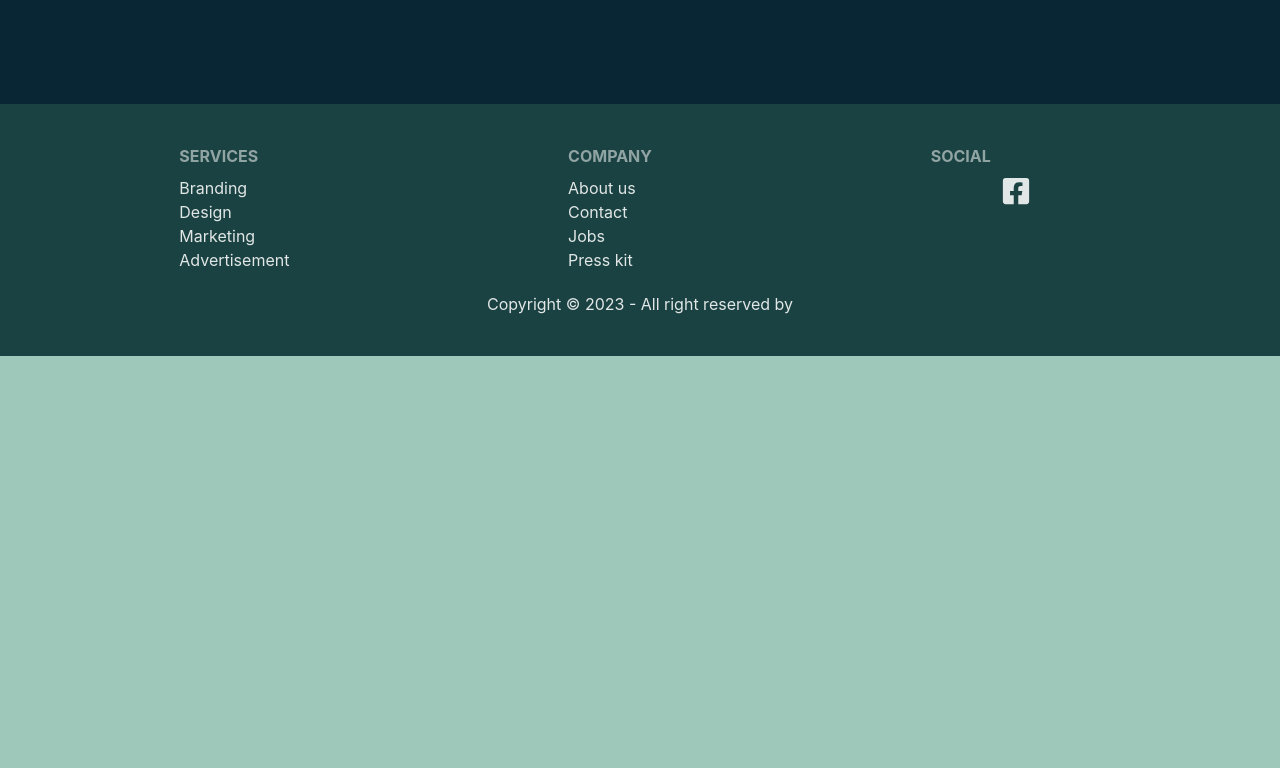
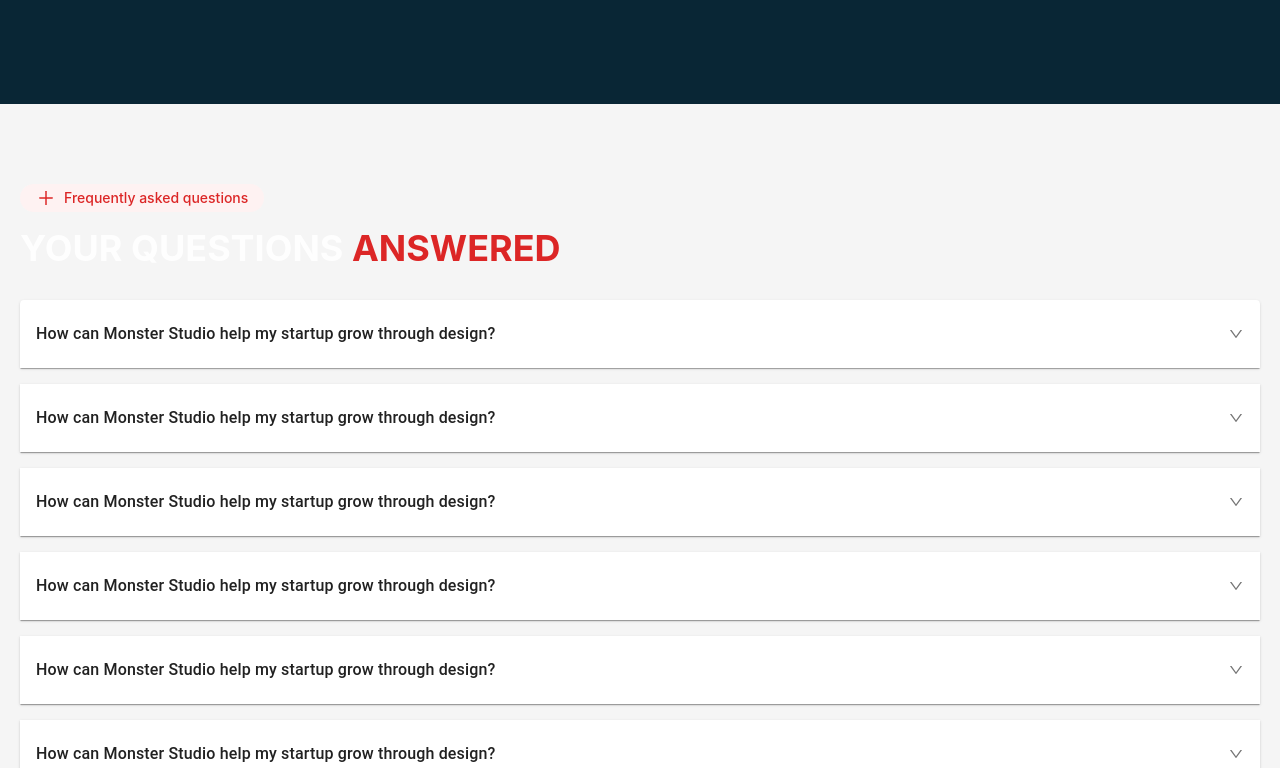
Before and after one commit to morz-mamun/T-Assistance-Client, a React (Vite) app: page / in a window 1280 px wide. Shown: the part 1612-2380 px from the top of the page. Before the commit the page ends 1968 px from the top, so only its background shows below. Built offline with nearby package versions, Linux system fonts and the light colour scheme; no server answers; some icons are missing.

Commit message:
create a accordian

```diff
--- /dev/null
+++ b/src/Pages/Home/FAQSection/FAQSection.jsx
@@ -0,0 +1,95 @@
+import React from "react";
+import { Accordion, AccordionSummary, AccordionDetails, Box, Typography } from "@mui/material";
+import { AiOutlinePlus, AiOutlineDown } from "react-icons/ai";
+
+const FAQSection =() => {
+  const faqs = [
+    {
+      question: "How can Monster Studio help my startup grow through design?",
+      answer:
+        "What makes Monster Studio different from other UI/UX design agencies What makes Monster Studio different from other UI/UX design agencies What makes Monster Studio different from other UI/UX design agencies What makes Monster Studio different from other UI/UX design agencies",
+    },
+    {
+      question: "How can Monster Studio help my startup grow through design?",
+      answer:
+        "What makes Monster Studio different from other UI/UX design agencies What makes Monster Studio different from other UI/UX design agencies What makes Monster Studio different from other UI/UX design agencies What makes Monster Studio different from other UI/UX design agencies",
+    },
+    {
+      question: "How can Monster Studio help my startup grow through design?",
+      answer:
+        "What makes Monster Studio different from other UI/UX design agencies What makes Monster Studio different from other UI/UX design agencies What makes Monster Studio different from other UI/UX design agencies What makes Monster Studio different from other UI/UX design agencies",
+    },
+    {
+      question: "How can Monster Studio help my startup grow through design?",
+      answer:
+        "What makes Monster Studio different from other UI/UX design agencies What makes Monster Studio different from other UI/UX design agencies What makes Monster Studio different from other UI/UX design agencies What makes Monster Studio different from other UI/UX design agencies",
+    },
+    {
+      question: "How can Monster Studio help my startup grow through design?",
+      answer:
+        "What makes Monster Studio different from other UI/UX design agencies What makes Monster Studio different from other UI/UX design agencies What makes Monster Studio different from other UI/UX design agencies What makes Monster Studio different from other UI/UX design agencies",
+    },
+    {
+      question: "How can Monster Studio help my startup grow through design?",
+      answer:
+        "What makes Monster Studio different from other UI/UX design agencies What makes Monster Studio different from other UI/UX design agencies What makes Monster Studio different from other UI/UX design agencies What makes Monster Studio different from other UI/UX design agencies",
+    },
+    {
+      question: "How can Monster Studio help my startup grow through design?",
+      answer:
+        "What makes Monster Studio different from other UI/UX design agencies What makes Monster Studio different from other UI/UX design agencies What makes Monster Studio different from other UI/UX design agencies What makes Monster Studio different from other UI/UX design agencies",
+    },
+    {
+      question: "How can Monster Studio help my startup grow through design?",
+      answer:
+        "What makes Monster Studio different from other UI/UX design agencies What makes Monster Studio different from other UI/UX design agencies What makes Monster Studio different from other UI/UX design agencies What makes Monster Studio different from other UI/UX design agencies",
+    },
+
+  ];
+
+  return (
+    <div className="max-w-[1416px] mx-auto py-20 px-5 bg-[#F5F5F5]">
+      <div className="mb-8">
+        <div className="inline-flex items-center gap-2 px-4 py-1 bg-red-50 rounded-full text-red-600 text-sm font-medium mb-4">
+          <AiOutlinePlus className="h-5 w-5" />
+          Frequently asked questions
+        </div>
+        <h2 className="text-4xl font-bold">
+          YOUR QUESTIONS <span className="text-red-600">ANSWERED</span>
+        </h2>
+      </div>
+
+      <div className="space-y-4 ">
+        {faqs.map((faq, index) => (
+          <Accordion
+            key={index}
+            sx={{
+              bgcolor: index % 2 === 0 ? "background.paper" : "red.50",
+              "&:before": { display: "none" }, // Removes the default outline
+            }}
+          >
+            <AccordionSummary
+              expandIcon={<AiOutlineDown />}
+              sx={{
+                px: 2,
+                py: 1,
+                textAlign: "left",
+                "&:hover": { textDecoration: "none" },
+              }}
+            >
+              <Typography variant="subtitle1" fontWeight="medium">
+                {faq.question}
+              </Typography>
+            </AccordionSummary>
+            <AccordionDetails sx={{ px: 2, pb: 2, color: "text.secondary" }}>
+              <Typography>{faq.answer}</Typography>
+            </AccordionDetails>
+          </Accordion>
+        ))}
+      </div>
+
+    </div>
+  );
+}
+
+export default FAQSection
--- a/src/Pages/Home/Home.jsx
+++ b/src/Pages/Home/Home.jsx
@@ -1,5 +1,6 @@
 import AudienceT from "./AudienceT/AudienceT";
 import Banner from "./Banner/Banner";
+import FAQSection from "./FAQSection/FAQSection";
 
 
 const Home = () => {
@@ -7,6 +8,7 @@
         <div>
            <Banner></Banner>
            <AudienceT></AudienceT>
+           <FAQSection></FAQSection>
         </div>
     );
 };
```
